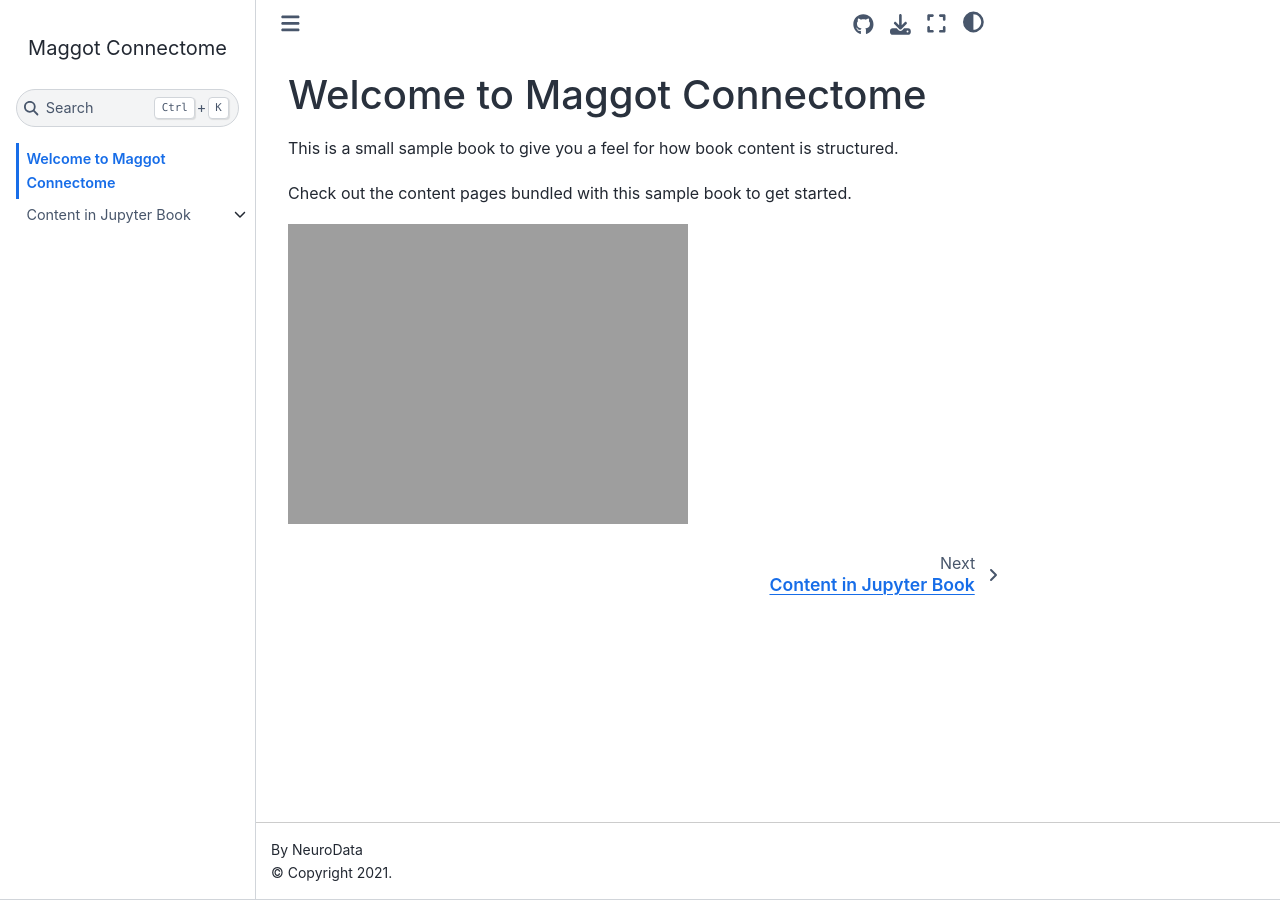
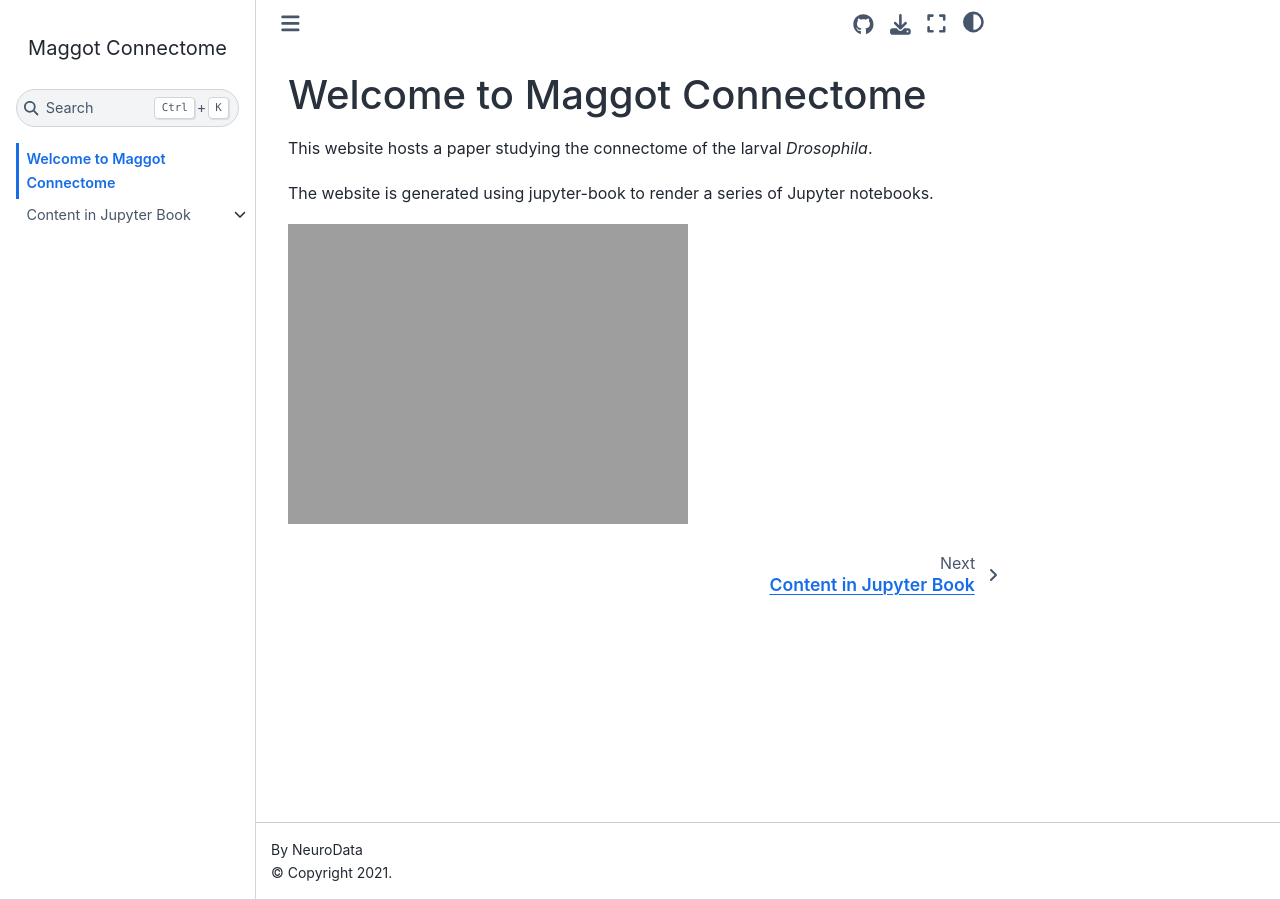
Before and after one commit to neurodata/maggot_connectome, a Jupyter Book: the page built from docs/intro.md, in a window 1280 px wide. Built offline with Jupyter Book 1.0.4 settings and Sphinx 7.4.7 and the Sphinx Book theme 1.1.4, drawn with Linux system fonts in a browser that asks for light colours.

Commit message:
try modifying to see if it still works

```diff
--- a/docs/intro.md
+++ b/docs/intro.md
@@ -1,9 +1,8 @@
 Welcome to Maggot Connectome
 ============================
 
-This is a small sample book to give you a feel for how book content is
-structured.
+This website hosts a paper studying the connectome of the larval *Drosophila*.
 
-Check out the content pages bundled with this sample book to get started.
+The website is generated using jupyter-book to render a series of Jupyter notebooks.
 
 ![network-viz](./images/temp-maggot-brain-umap-omni-hue_key=merge_class.png)
```
